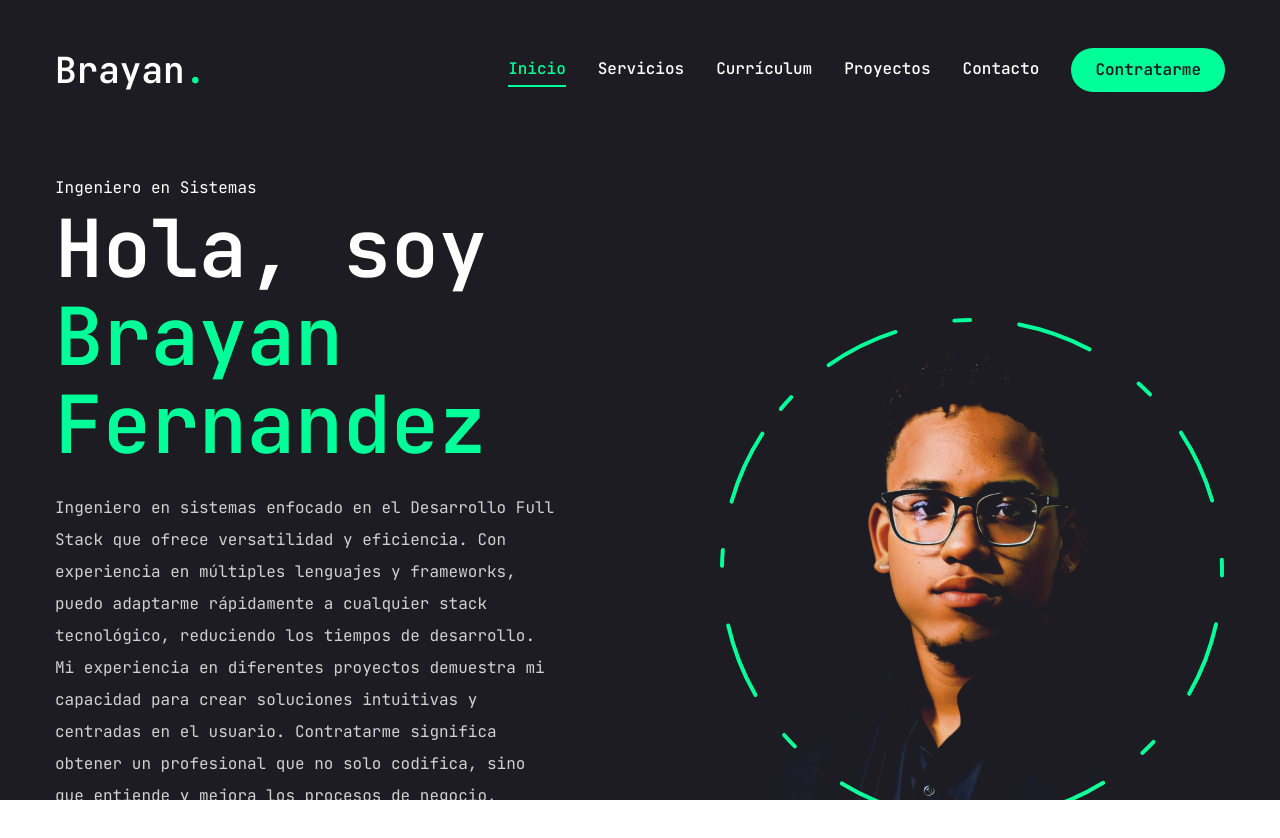
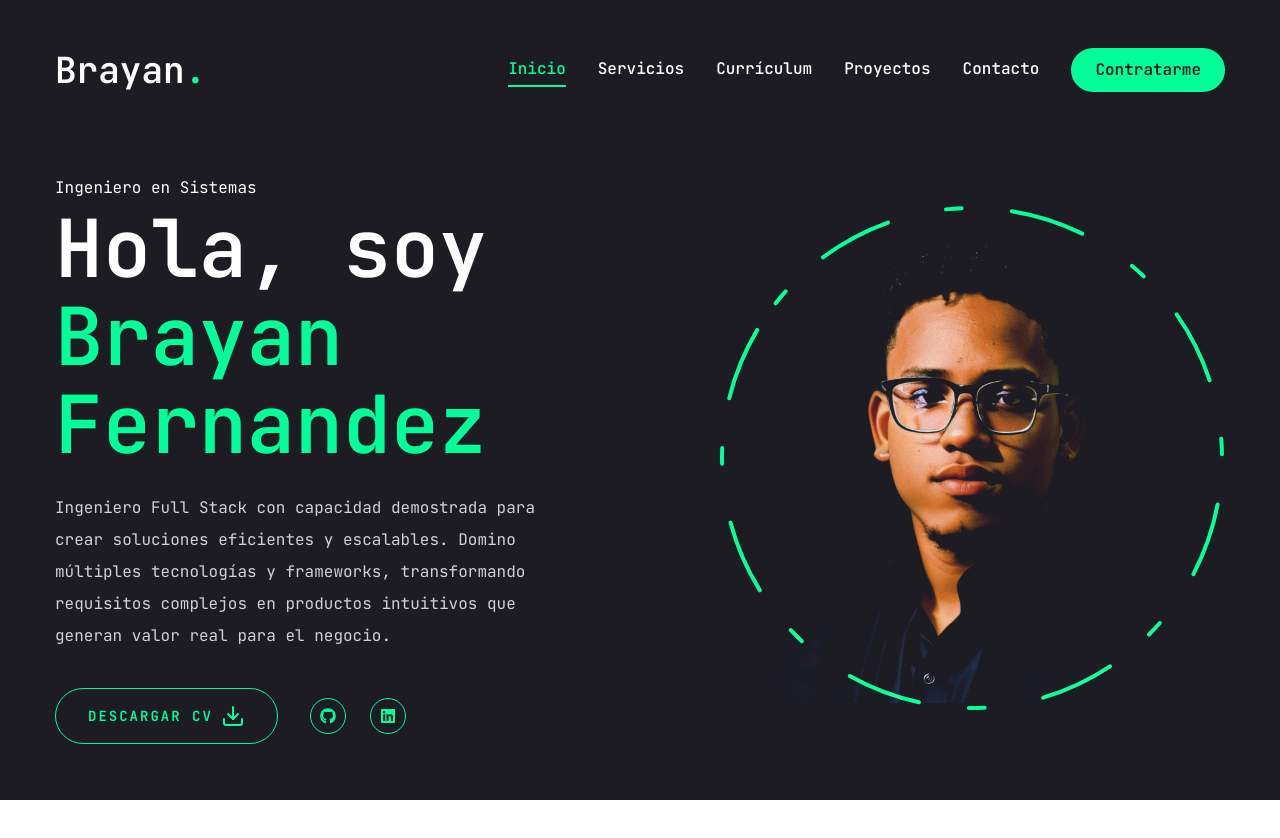
Before and after one commit to Blaaaxo/my-portfolio, a Next.js app: page / in a window 1280 px wide. Shown: the top 838 px of the page. Built offline with nearby package versions, Linux system fonts and the light colour scheme.

Commit message:
cambio hero

```diff
--- a/src/app/page.tsx
+++ b/src/app/page.tsx
@@ -15,7 +15,7 @@ export default function Home() {
                             Hola, soy <br /> <span className="text-accent">Brayan Fernandez</span>
                         </h1>
                         <p className="max-w-[500px] mb-9 text-white/80">
-                            Ingeniero en sistemas enfocado en el Desarrollo Full Stack que ofrece versatilidad y eficiencia. Con experiencia en múltiples lenguajes y frameworks, puedo adaptarme rápidamente a cualquier stack tecnológico, reduciendo los tiempos de desarrollo. Mi experiencia en diferentes proyectos demuestra mi capacidad para crear soluciones intuitivas y centradas en el usuario. Contratarme significa obtener un profesional que no solo codifica, sino que entiende y mejora los procesos de negocio, garantizando un retorno de inversión superior en cada proyecto.
+                        Ingeniero Full Stack con capacidad demostrada para crear soluciones eficientes y escalables. Domino múltiples tecnologías y frameworks, transformando requisitos complejos en productos intuitivos que generan valor real para el negocio.
                         </p>
 
                         {/* botones de redes sociales */}
```
